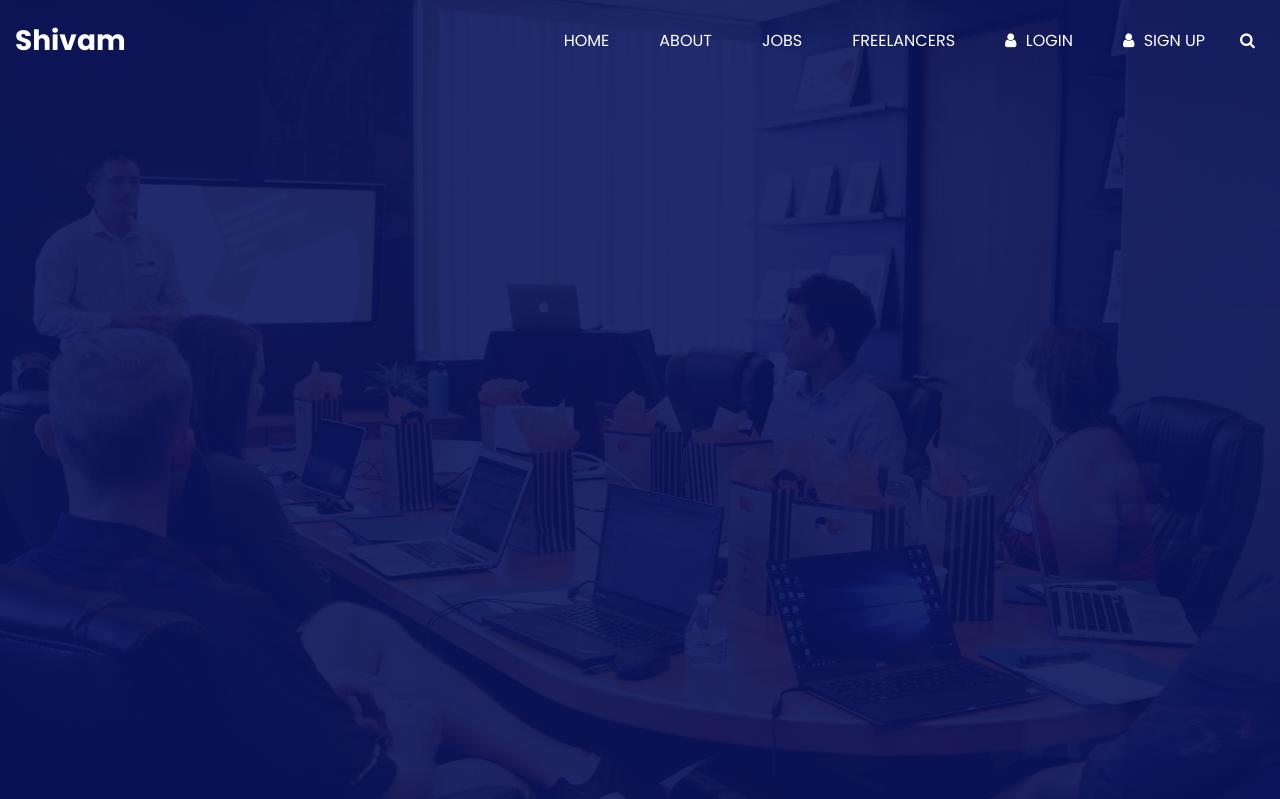
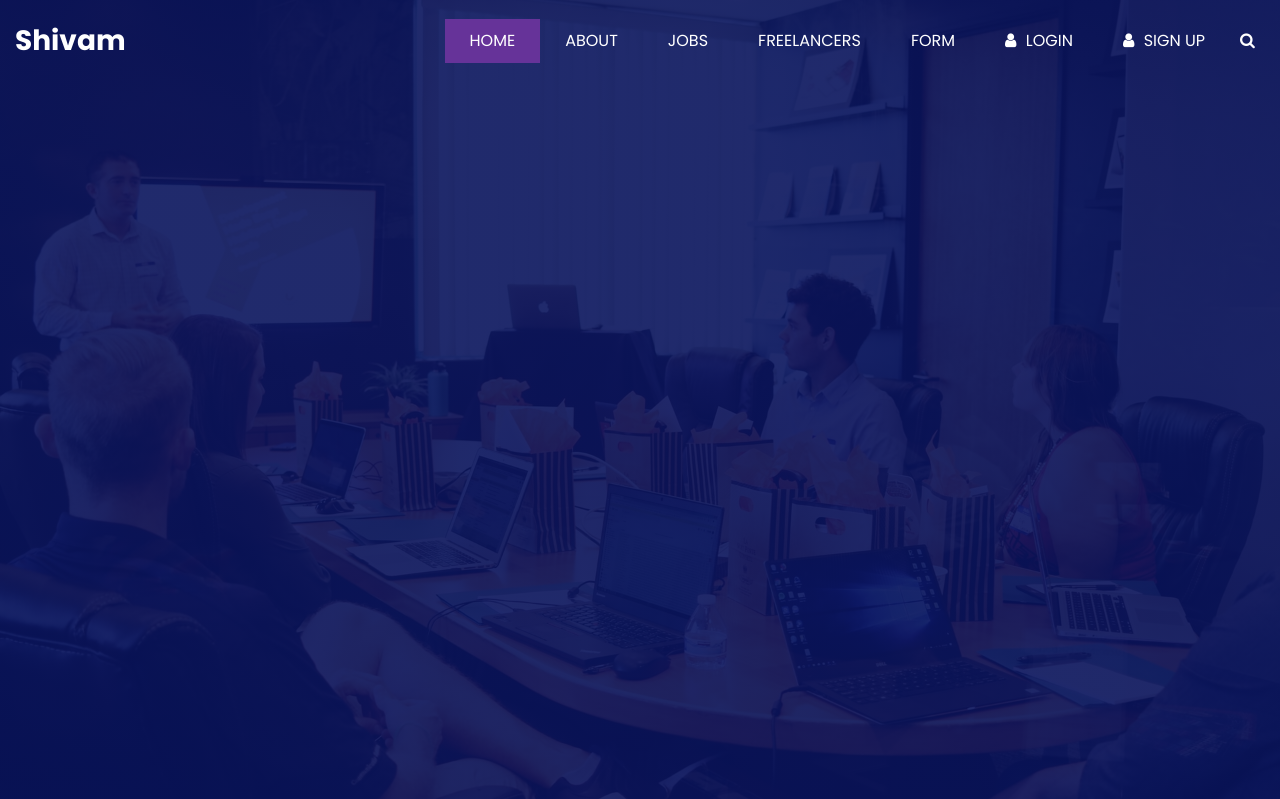
Before and after one commit to shivamyadavskn/djangoPractice, a Django app: page /about/ in a window 1280 px wide. Shown: the top 799 px of the page. Run offline with Django 4.2, Linux system fonts and the light colour scheme; some libraries are stand-ins or nearby versions.

Commit message:
forms created

```diff
--- a/practice/urls.py
+++ b/practice/urls.py
@@ -23,4 +23,6 @@ urlpatterns = [
     path('about/',views.about,name="about"),
     path('freelancer/',views.freelancer,name="freelancer"),
     path('job/',views.job,name="job"),
+    path('form/',views.form,name="form"),
+    path('userform/',views.userform,name="userform"),
 ]
--- a/practice/views.py
+++ b/practice/views.py
@@ -1,15 +1,53 @@
-from django.http import HttpResponse
-from django.shortcuts import render
+from django.http import HttpResponse,HttpResponseRedirect
+from django.shortcuts import render,redirect
 
 
 def HomePage(request):
     return render(request,'index.html')
 
 def about(request):
-    return render(request,'about.html')
+    datas=""
+    try:
+        if request.method=='GET':
+            output=request.GET['data']
+            datas=output
+    except:
+        pass
+    return render(request,'about.html',{'newdata':datas})
 
 def freelancer(request):
     return render(request,'freelancer.html')
 
 def job(request):
     return render(request,'job.html')
+
+def form(request):
+    data=""
+    try:
+        if request.method=='POST':
+            fname=request.POST['fname']
+            lname=request.POST['lname']
+            data=fname+lname
+            url='/about/?data={}'.format(data)
+            return redirect(url)
+    except:
+        pass
+    return render(request,'form.html',{'name':data})
+
+def userform(request):
+    name=request.POST['fname']
+    return HttpResponse(name)
+
+#  we can use HttpsResposeRedirect or django.shortcut redirect function both for  same work
+# def form(request):
+#     data=""
+#     try:
+#         if request.method=='POST':
+#             fname=request.POST['fname']
+#             lname=request.POST['lname']
+#             data=fname+lname
+#             url='/about/?data={}'.format(data)
+#             return HttpResponseRedirect(url)
+#     except:
+#         pass
+#     return render(request,'form.html',{'name':data})
--- a/static/css/style.css
+++ b/static/css/style.css
@@ -137,10 +137,11 @@ a:focus {
 
 .custom_nav-container .navbar-nav .nav-item .nav-link {
   padding: 10px 25px;
-  color: #ffffff;
+  color:#ffffff;
   text-align: center;
   text-transform: uppercase;
 }
+
 
 .custom_nav-container .navbar-nav .nav-item .nav-link span {
   margin-left: 5px;
@@ -150,6 +151,7 @@ a:focus {
   color: #e41a2b;
 }
 
+
 .custom_nav-container .nav_search-btn {
   width: 35px;
   height: 35px;
@@ -157,6 +159,10 @@ a:focus {
   border: none;
   color: #ffffff;
   margin: 0;
+}
+
+a#nav-id {
+  background: rebeccapurple;
 }
 
 .custom_nav-container .nav_search-btn:hover {
@@ -194,6 +200,7 @@ a:focus {
   -moz-transition: all .3s;
   transition: all .3s;
 }
+
 
 .custom_nav-container .navbar-toggler span::before, .custom_nav-container .navbar-toggler span::after {
   content: "";
@@ -1083,4 +1090,8 @@ a:focus {
 .footer_section p a {
   color: inherit;
 }
+
+/* modified by me in background-color */
+
+
 /*# sourceMappingURL=style.css.map */
--- a/static/css/style.scss
+++ b/static/css/style.scss
@@ -184,6 +184,7 @@ a:focus {
   outline: none;
 }
 
+
 .custom_nav-container .navbar-toggler {
   padding: 0;
   width: 37px;
@@ -257,6 +258,9 @@ a:focus {
       transform: none;
     }
   }
+}
+a#nav-id {
+  background: rebeccapurple;
 }
 
 .quote_btn-container {
--- a/templates/about.html
+++ b/templates/about.html
@@ -12,7 +12,7 @@
           <div class="detail-box">
             <div class="heading_container">
               <h2>
-                About Us
+                About Us {{newdata}}
               </h2>
             </div>
             <p>
--- a/templates/header.html
+++ b/templates/header.html
@@ -52,8 +52,9 @@
 
           <div class="collapse navbar-collapse" id="navbarSupportedContent">
             <ul class="navbar-nav  ml-auto">
-              <li class="nav-item active">
-                <a class="nav-link" href={% url 'home' %}>Home</a>
+
+              <li class="nav-item">
+                <a class="nav-link" id="nav-id" href={% url 'home' %}>Home</a>
               </li>
               <li class="nav-item">
                 <a class="nav-link" href={% url 'about' %}> About</a>
@@ -63,6 +64,9 @@
               </li>
               <li class="nav-item">
                 <a class="nav-link" href={% url 'freelancer' %}>Freelancers</a>
+              </li>
+              <li class="nav-item">
+                <a class="nav-link" href={% url 'form' %}>Form</a>
               </li>
               <li class="nav-item">
                 <a class="nav-link" href="#">
```
Also changed, not shown: templates/form.html (added, +22 -0 lines), practice/forms.py (added).
